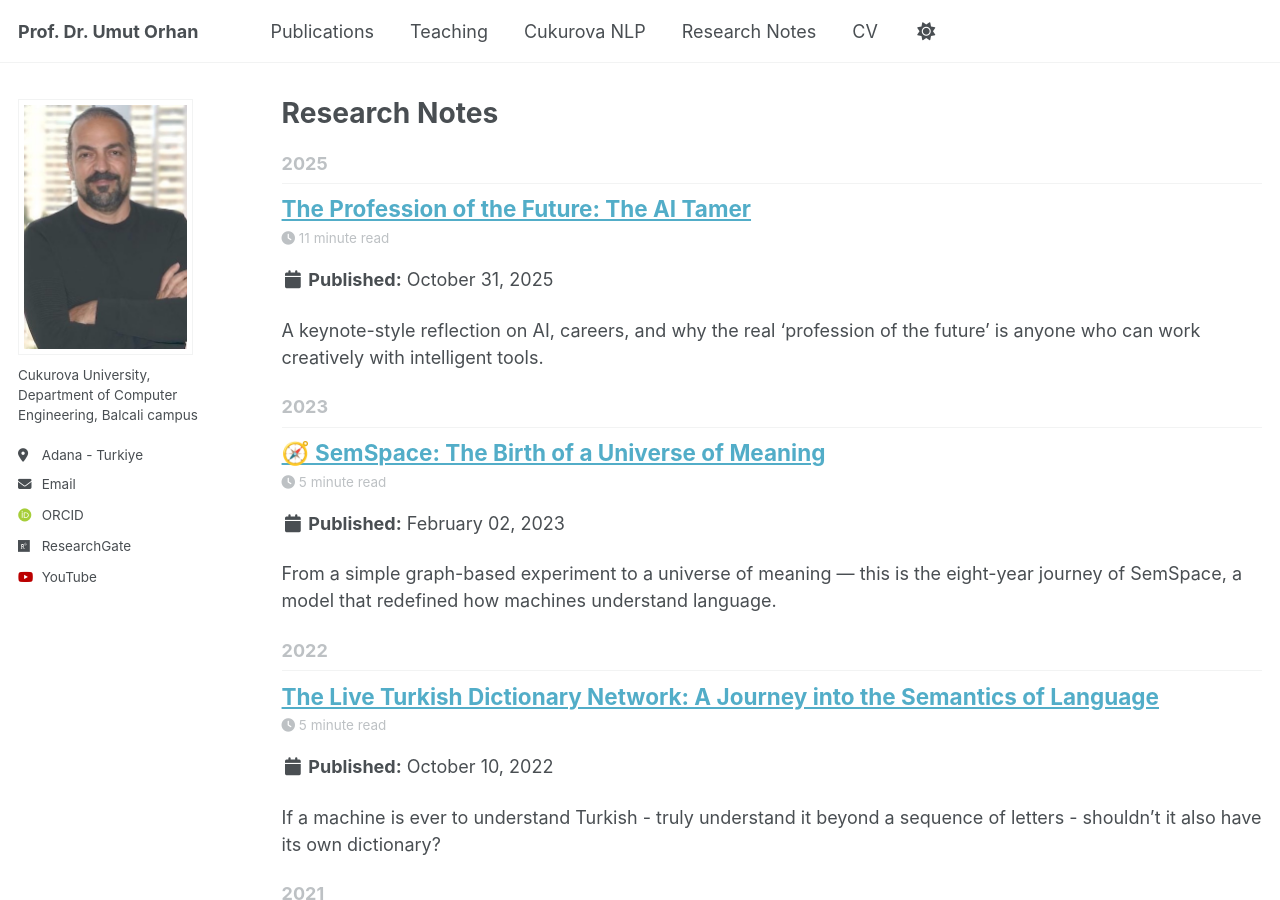
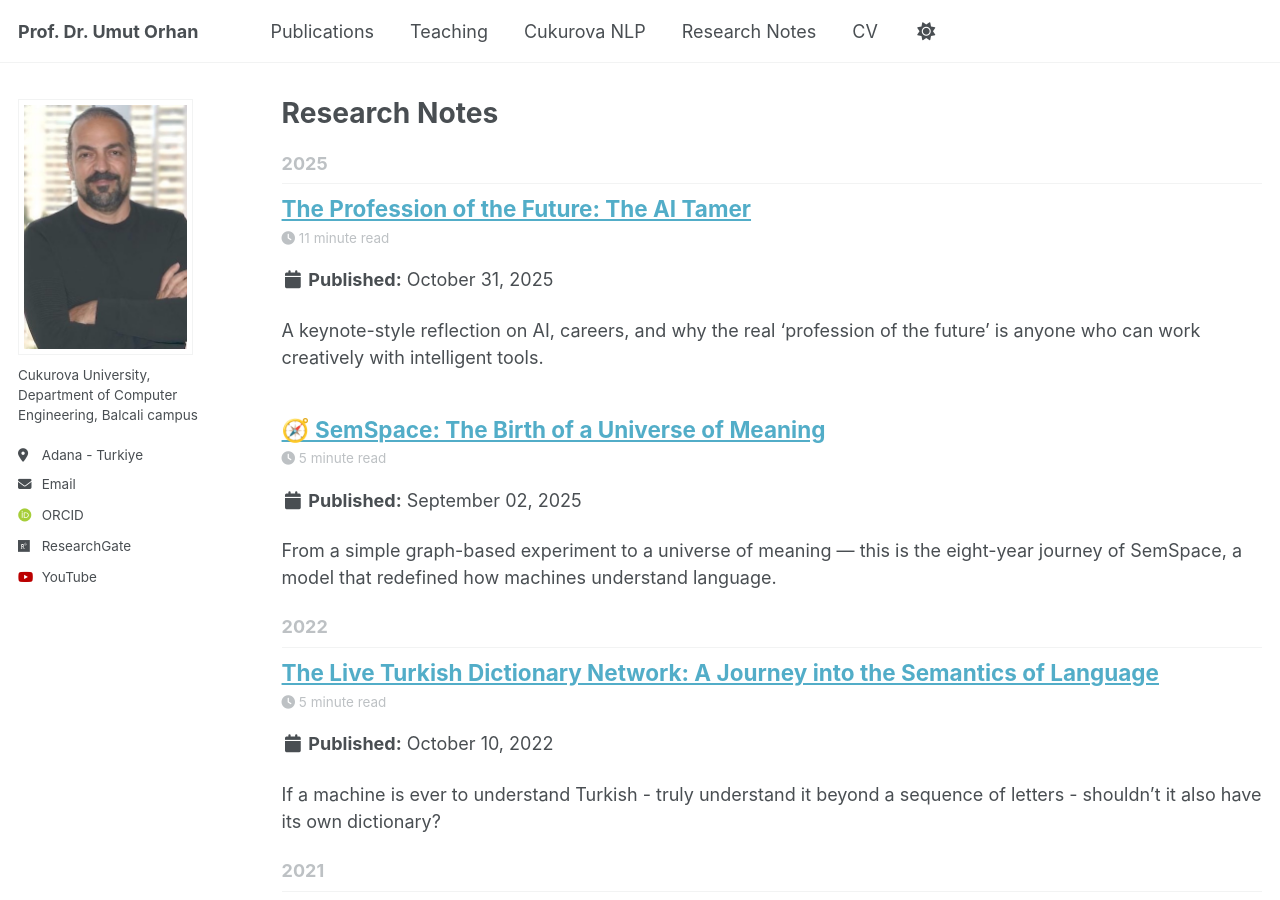
Before and after one commit to uorhan/uorhan.github.io, a Jekyll site: the page built from _pages/year-archive.html, in a window 1280 px wide and 900 px high. Built offline with Jekyll 4.4.1, drawn with Linux system fonts in a browser that asks for light colours; some web fonts are replaced.

Commit message:
Create new post for SemSpace evolution

```diff
--- a/_posts/2023-2-2-SemSpace-evolution.md
+++ b/_posts/2025-9-2-SemSpace-evolution.md
@@ -2,7 +2,7 @@
 layout: post
 title: "🧭 SemSpace: The Birth of a Universe of Meaning"
 subtitle: "Evolution of Semspace algorithm"
-date: 2023-2-2
+date: 2025-9-2
 categories: PROJECT
 excerpt: "From a simple graph-based experiment to a universe of meaning — this is the eight-year journey of SemSpace, a model that redefined how machines understand language."
 ---
```
